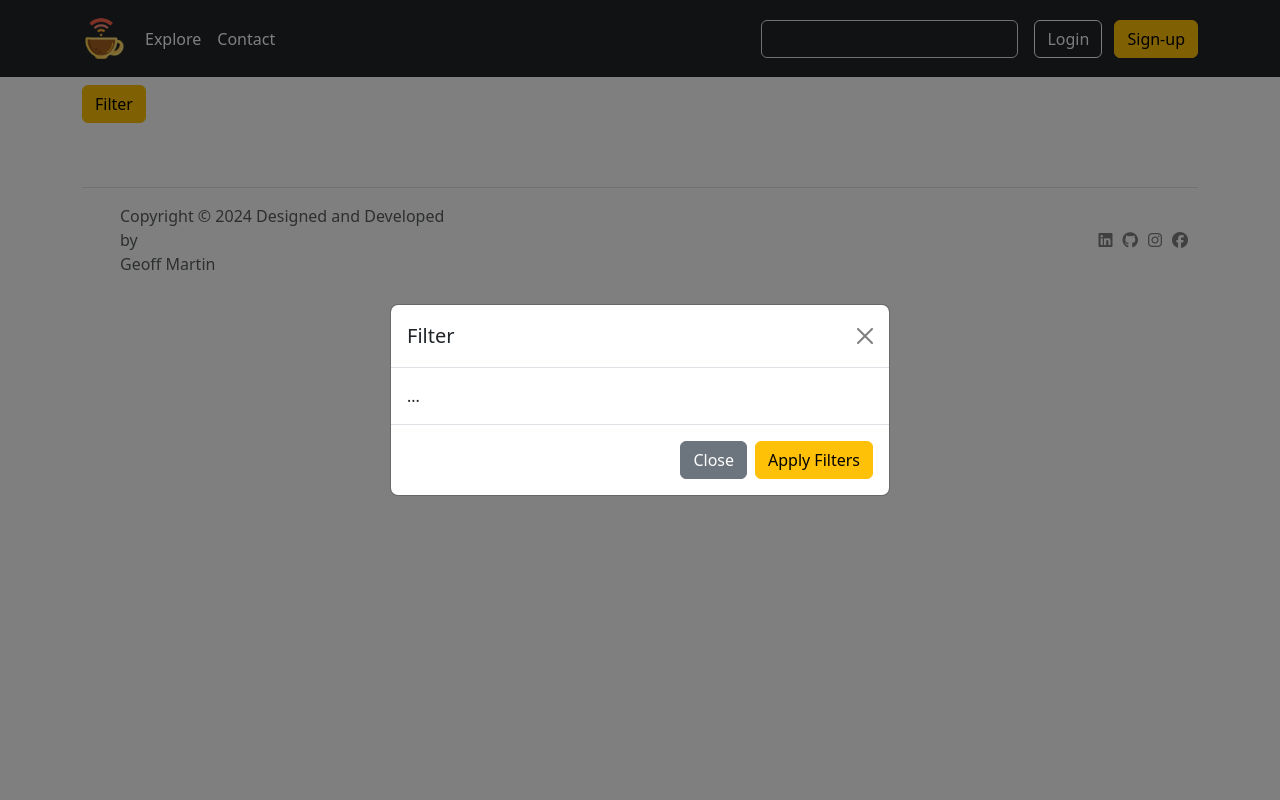
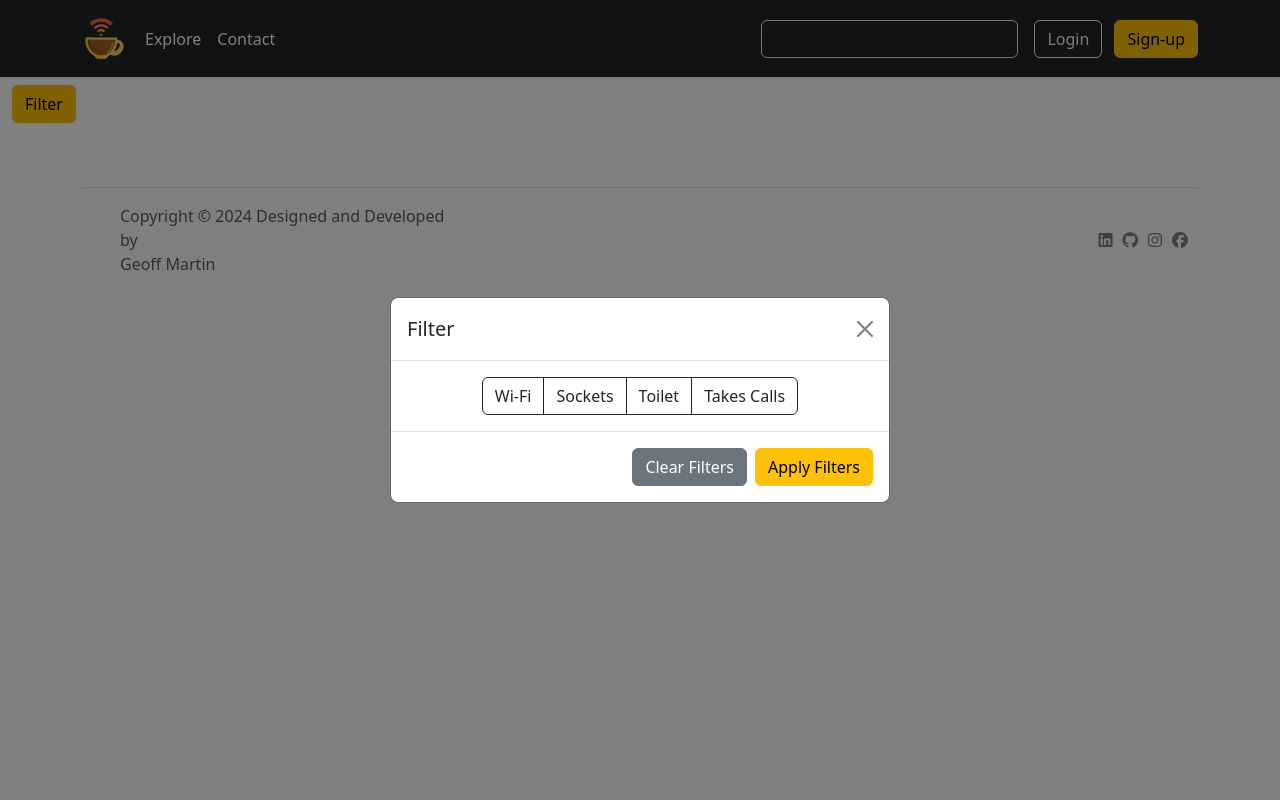
Before and after one commit to geoffm39/cafe-and-wifi-website, a Flask app: page /explore in a window 1280 px wide, after a click on "Filter". Run offline with Flask 3, Linux system fonts and the light colour scheme; data that the repository does not hold is empty; some libraries are stand-ins or nearby versions.

Commit message:
add custom css for checkbutton filters

```diff
--- a/app/static/css/style.css
+++ b/app/static/css/style.css
@@ -61,3 +61,8 @@
     padding-left: 30px;
     padding-right: 30px;
 }
+
+.btn-check:checked + .btn-outline-dark {
+    background-color: #ffc107;
+    color: #000;
+}
--- a/app/templates/explore.html
+++ b/app/templates/explore.html
@@ -3,21 +3,32 @@
 {% block title %}Explore new Places{% endblock %}
 
 {% block content %}
-<div class="container my-2">
+<div class="container-fluid my-2">
     <button type="button" class="btn btn-warning" data-bs-toggle="modal" data-bs-target="#filter-model">Filter</button>
 </div>
-<div class="modal fade" id="filter-model" tabindex="-1" aria-labelledby="exampleModalLabel" aria-hidden="true">
+<div class="modal fade" id="filter-model" tabindex="-1" aria-labelledby="filterModalLabel" aria-hidden="true">
     <div class="modal-dialog modal-dialog-centered">
         <div class="modal-content">
             <div class="modal-header">
-        <h1 class="modal-title fs-5" id="exampleModalLabel">Filter</h1>
+                <h1 class="modal-title fs-5" id="filterModalLabel">Filter</h1>
                 <button type="button" class="btn-close" data-bs-dismiss="modal" aria-label="Close"></button>
             </div>
             <div class="modal-body">
-        ...
+                <div class="container text-center">
+                    <div class="btn-group" role="group" aria-label="filter toggles">
+                        <input type="checkbox" class="btn-check" id="wifi_check" autocomplete="off">
+                        <label class="btn btn-outline-dark" for="wifi_check">Wi-Fi</label>
+                        <input type="checkbox" class="btn-check" id="socket_check" autocomplete="off">
+                        <label class="btn btn-outline-dark" for="socket_check">Sockets</label>
+                        <input type="checkbox" class="btn-check" id="toilet_check" autocomplete="off">
+                        <label class="btn btn-outline-dark" for="toilet_check">Toilet</label>
+                        <input type="checkbox" class="btn-check" id="calls_check" autocomplete="off">
+                        <label class="btn btn-outline-dark" for="calls_check">Takes Calls</label>
+                    </div>
+                </div>
             </div>
             <div class="modal-footer">
-        <button type="button" class="btn btn-secondary" data-bs-dismiss="modal">Close</button>
+                <button type="button" class="btn btn-secondary" data-bs-dismiss="modal">Clear Filters</button>
                 <button type="button" class="btn btn-warning">Apply Filters</button>
             </div>
         </div>
```
Lines whose indentation alone changed are shown as unchanged.
